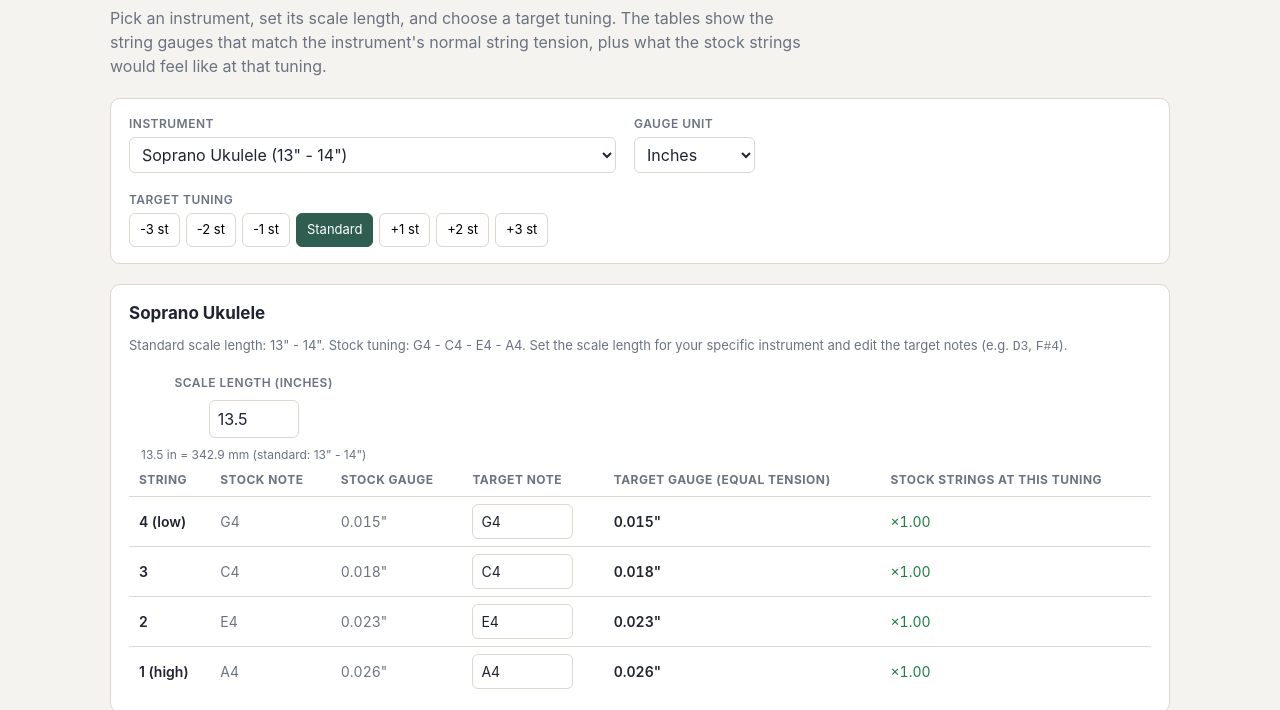
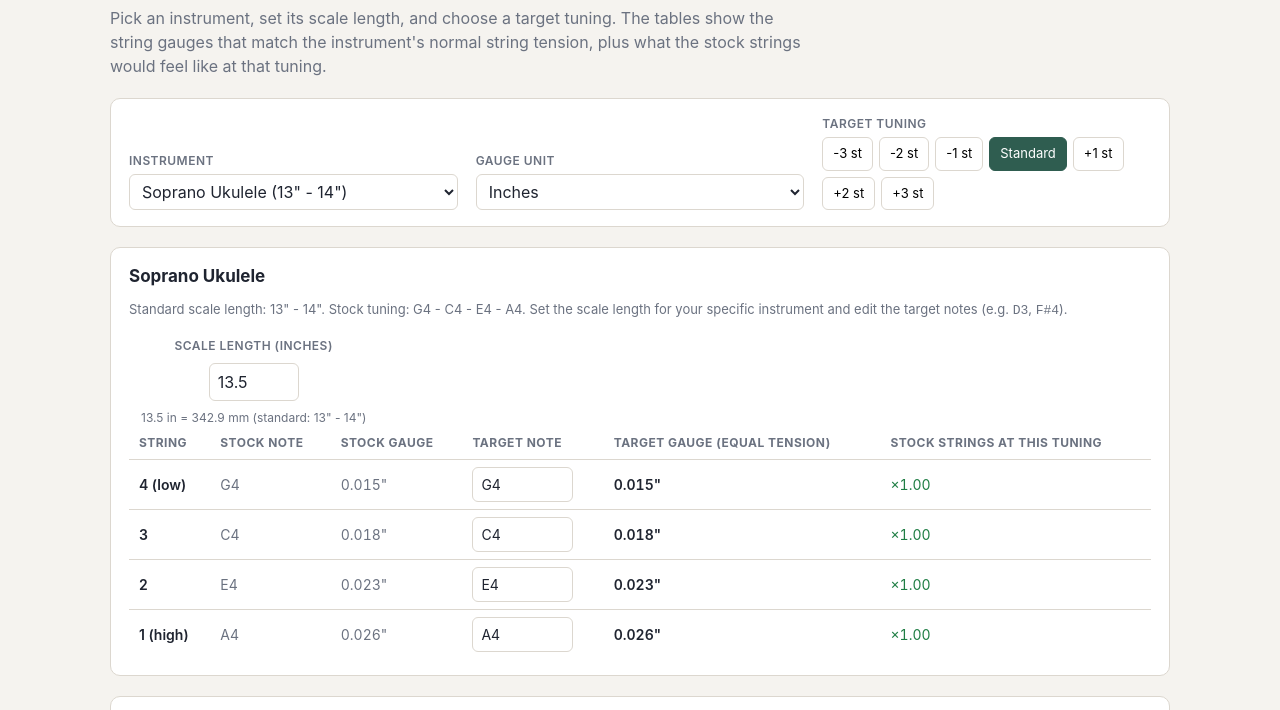
Before and after one commit to byllc/stringnifyer, a website: page index.html in a window 1280 px wide. Shown: the part 64-774 px from the top of the page. Drawn offline with Linux system fonts and the light colour scheme.

Commit message:
adjusted string guage calculations and interface issues

```diff
--- a/app.js
+++ b/app.js
@@ -17,30 +17,29 @@ const INSTRUMENTS = [
   { id: 'bouzouki',    category: 'Other Plucked Instruments', name: 'Bouzouki (Irish)', scaleMin: 22.0, scaleMax: 26.0, tuning: ['G2', 'D3', 'A3', 'D4'], gauges: [0.013, 0.018, 0.024, 0.030] }
 ];
 
-const SHARP_NAMES = ['C', 'C#', 'D', 'D#', 'E', 'F', 'F#', 'G', 'G#', 'A', 'A#', 'B'];
-const NOTE_OFFSETS = { C: 0, 'C#': 1, D: 2, 'D#': 3, E: 4, F: 5, 'F#': 6, G: 7, 'G#': 8, A: 9, 'A#': 10, B: 11 };
-const FLAT_TO_SHARP = { DB: 'C#', EB: 'D#', GB: 'F#', AB: 'G#', BB: 'A#' };
+const calculator = new StringGaugeCalculator();
 
-// Note math (A4 = 440 Hz)
+// Note math (A4 = 440 Hz), reused from the core module.
 function noteToMidi(note) {
-  const m = String(note).trim().toUpperCase().match(/^([A-G])([#bB]?)(\d)$/);
-  if (!m) return null;
-  let name = m[1] + (m[2] ? m[2].toUpperCase() : '');
-  if (FLAT_TO_SHARP[name]) name = FLAT_TO_SHARP[name];
-  const offset = NOTE_OFFSETS[name];
-  if (offset === undefined) return null;
-  return 12 * (parseInt(m[3], 10) + 1) + offset;
+  let midi;
+  try {
+    midi = calculator.noteToFrequency(note);
+  } catch (e) {
+    return null;
+  }
+  return isNaN(midi) ? null : Math.round(69 + 12 * Math.log2(midi / 440));
 }
 
 function midiToName(midi) {
   const octave = Math.floor(midi / 12) - 1;
-  return SHARP_NAMES[((midi % 12) + 12) % 12] + octave;
+  return ['C', 'C#', 'D', 'D#', 'E', 'F', 'F#', 'G', 'G#', 'A', 'A#', 'B'][
+    ((midi % 12) + 12) % 12
+  ] + octave;
 }
 
 function freq(note) {
   const midi = noteToMidi(note);
-  if (midi === null) return NaN;
-  return 440 * Math.pow(2, (midi - 69) / 12);
+  return midi === null ? NaN : calculator.noteToFrequency(midiToName(midi));
 }
 
 function transpose(note, semitones) {
--- a/index.html
+++ b/index.html
@@ -36,7 +36,7 @@
     }
     section h2 { margin: 0 0 10px; font-size: 17px; }
     .controls { display: flex; flex-wrap: wrap; gap: 18px; align-items: flex-end; }
-    .control { display: flex; flex-direction: column; gap: 4px; }
+    .control { display: flex; flex-direction: column; gap: 4px; flex: 1 1 180px; min-width: 0; }
     .control label { font-size: 12px; font-weight: 600; color: var(--muted); text-transform: uppercase; letter-spacing: 0.04em; }
     select, input[type="number"], input[type="text"] {
       font: inherit;
@@ -46,6 +46,7 @@
       background: #fff;
       color: var(--ink);
     }
+    select { width: 100%; max-width: 100%; }
     input[type="number"] { width: 90px; }
     .presets { display: flex; flex-wrap: wrap; gap: 6px; align-items: flex-end; }
     .preset-btn {
@@ -131,6 +132,7 @@
       Target gauges are derived from each instrument's typical stock set; use them as starting points and round to the nearest real string size.
     </footer>
   </div>
+  <script src="lib/StringGaugeCalculator.js"></script>
   <script src="app.js"></script>
 </body>
 </html>
--- a/lib/StringGaugeCalculator.js
+++ b/lib/StringGaugeCalculator.js
@@ -41,4 +41,9 @@ class StringGaugeCalculator {
   }
 }
 
-module.exports = StringGaugeCalculator;
+// Support both CommonJS (Node) and plain <script> tags in the browser.
+if (typeof module !== 'undefined' && module.exports) {
+  module.exports = StringGaugeCalculator;
+} else {
+  globalThis.StringGaugeCalculator = StringGaugeCalculator;
+}
```
Also changed, not shown: README.md (added).
